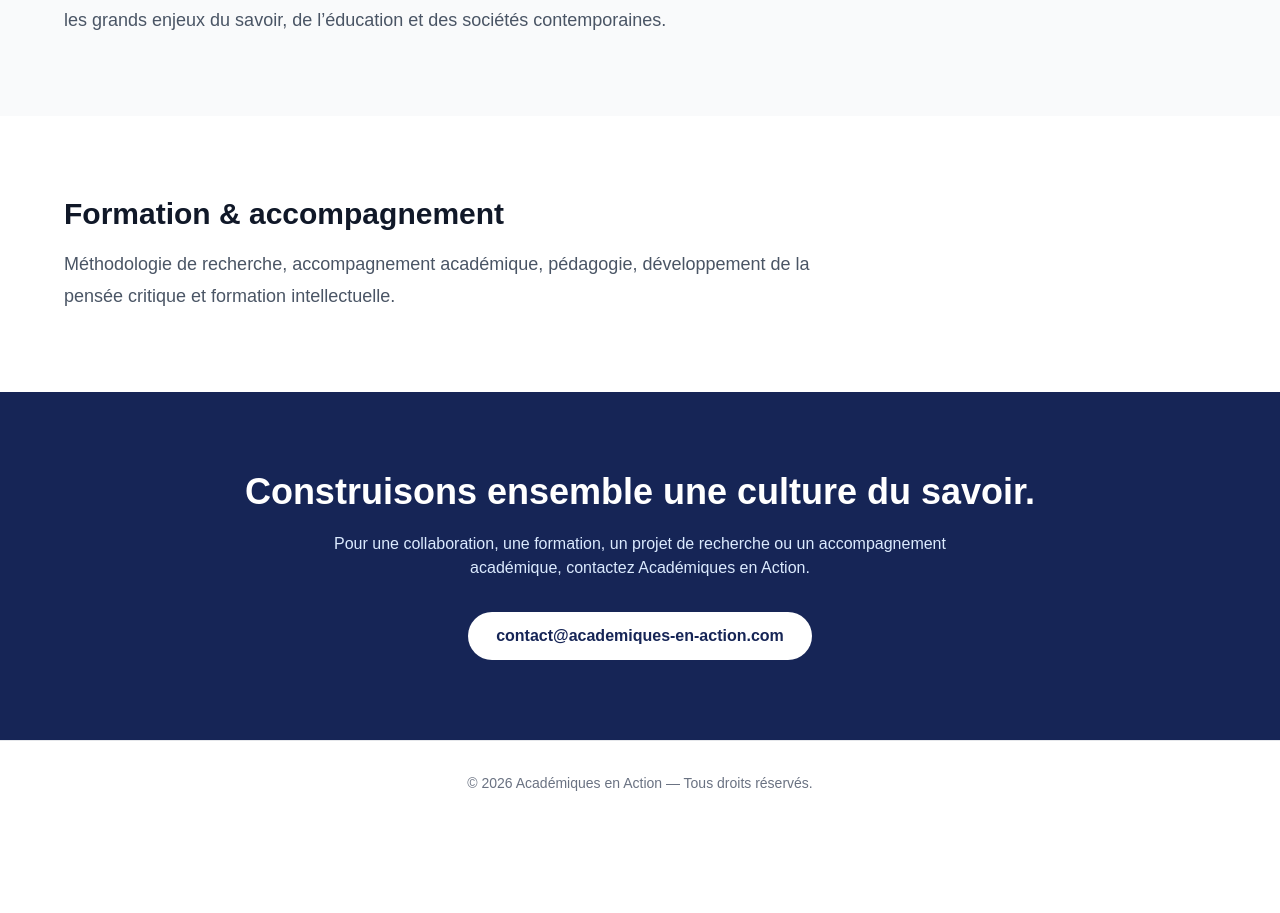
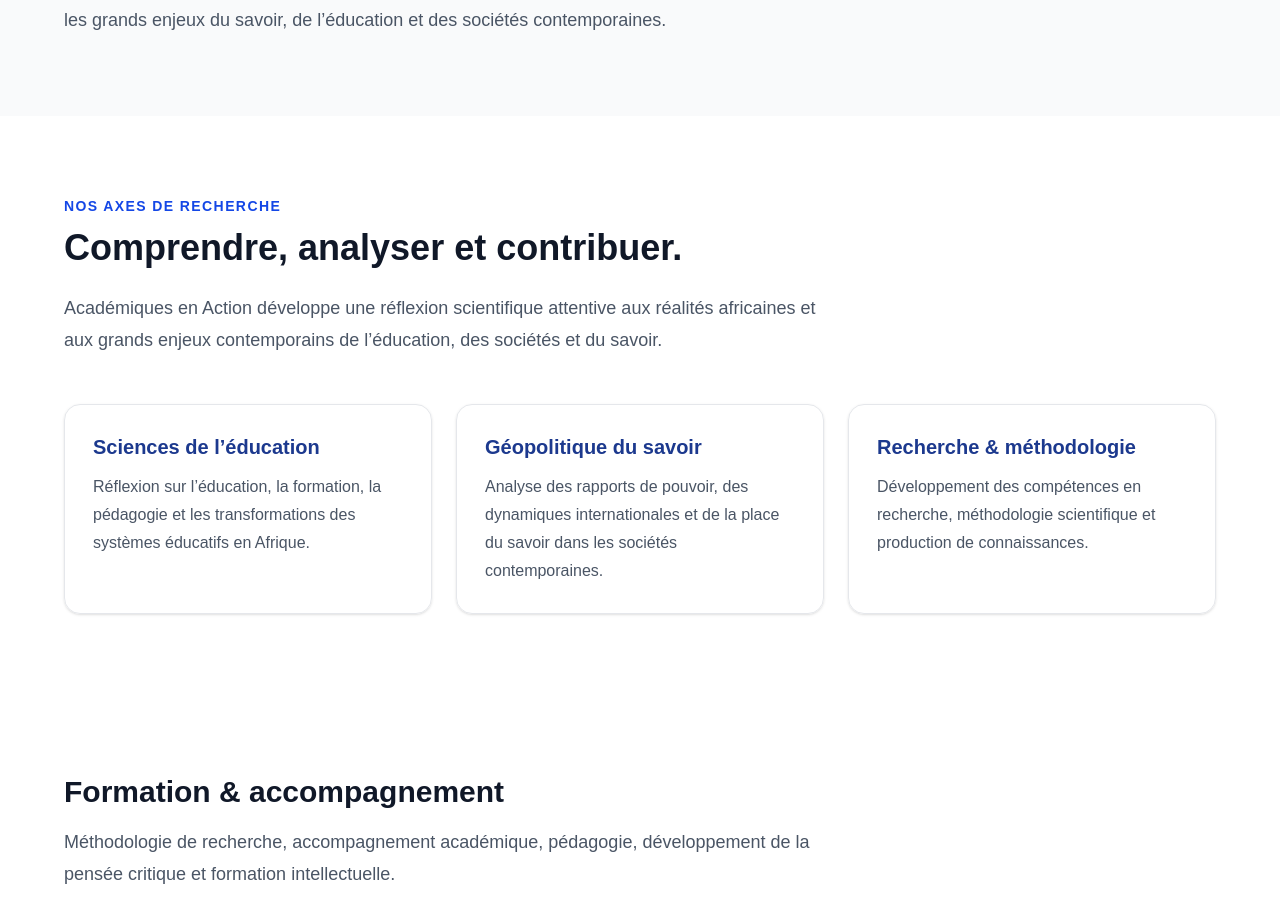
Before and after one commit to altchadkag-sys/academiques-en-action, a Next.js app: page / in a window 1280 px wide. Shown: the part 1466-2379 px from the top of the page. Before the commit the page ends 2291 px from the top, so only its background shows below. Built offline with nearby package versions, Linux system fonts and the light colour scheme.

Commit message:
Add research axes section to the page
Added a new section for research axes with descriptions.

```diff
--- a/app/page.tsx
+++ b/app/page.tsx
@@ -142,6 +142,56 @@
           </p>
         </div>
       </section>
+      {/* Axes de recherche */}
+      <section id="axes" className="bg-white px-6 py-20">
+        <div className="mx-auto max-w-6xl">
+          <p className="text-sm font-semibold uppercase tracking-widest text-blue-700">
+            Nos axes de recherche
+          </p>
+
+          <h2 className="mt-3 text-3xl font-bold text-gray-900 md:text-4xl">
+            Comprendre, analyser et contribuer.
+          </h2>
+
+          <p className="mt-6 max-w-3xl text-lg leading-8 text-gray-600">
+            Académiques en Action développe une réflexion scientifique
+            attentive aux réalités africaines et aux grands enjeux
+            contemporains de l’éducation, des sociétés et du savoir.
+          </p>
+
+          <div className="mt-12 grid gap-6 md:grid-cols-3">
+            <article className="rounded-2xl border border-gray-200 p-7 shadow-sm">
+              <h3 className="text-xl font-bold text-blue-900">
+                Sciences de l’éducation
+              </h3>
+              <p className="mt-3 leading-7 text-gray-600">
+                Réflexion sur l’éducation, la formation, la pédagogie et les
+                transformations des systèmes éducatifs en Afrique.
+              </p>
+            </article>
+
+            <article className="rounded-2xl border border-gray-200 p-7 shadow-sm">
+              <h3 className="text-xl font-bold text-blue-900">
+                Géopolitique du savoir
+              </h3>
+              <p className="mt-3 leading-7 text-gray-600">
+                Analyse des rapports de pouvoir, des dynamiques internationales
+                et de la place du savoir dans les sociétés contemporaines.
+              </p>
+            </article>
+
+            <article className="rounded-2xl border border-gray-200 p-7 shadow-sm">
+              <h3 className="text-xl font-bold text-blue-900">
+                Recherche & méthodologie
+              </h3>
+              <p className="mt-3 leading-7 text-gray-600">
+                Développement des compétences en recherche, méthodologie
+                scientifique et production de connaissances.
+              </p>
+            </article>
+          </div>
+        </div>
+      </section>
 
       {/* Formation */}
       <section id="formation" className="px-6 py-20">
```
